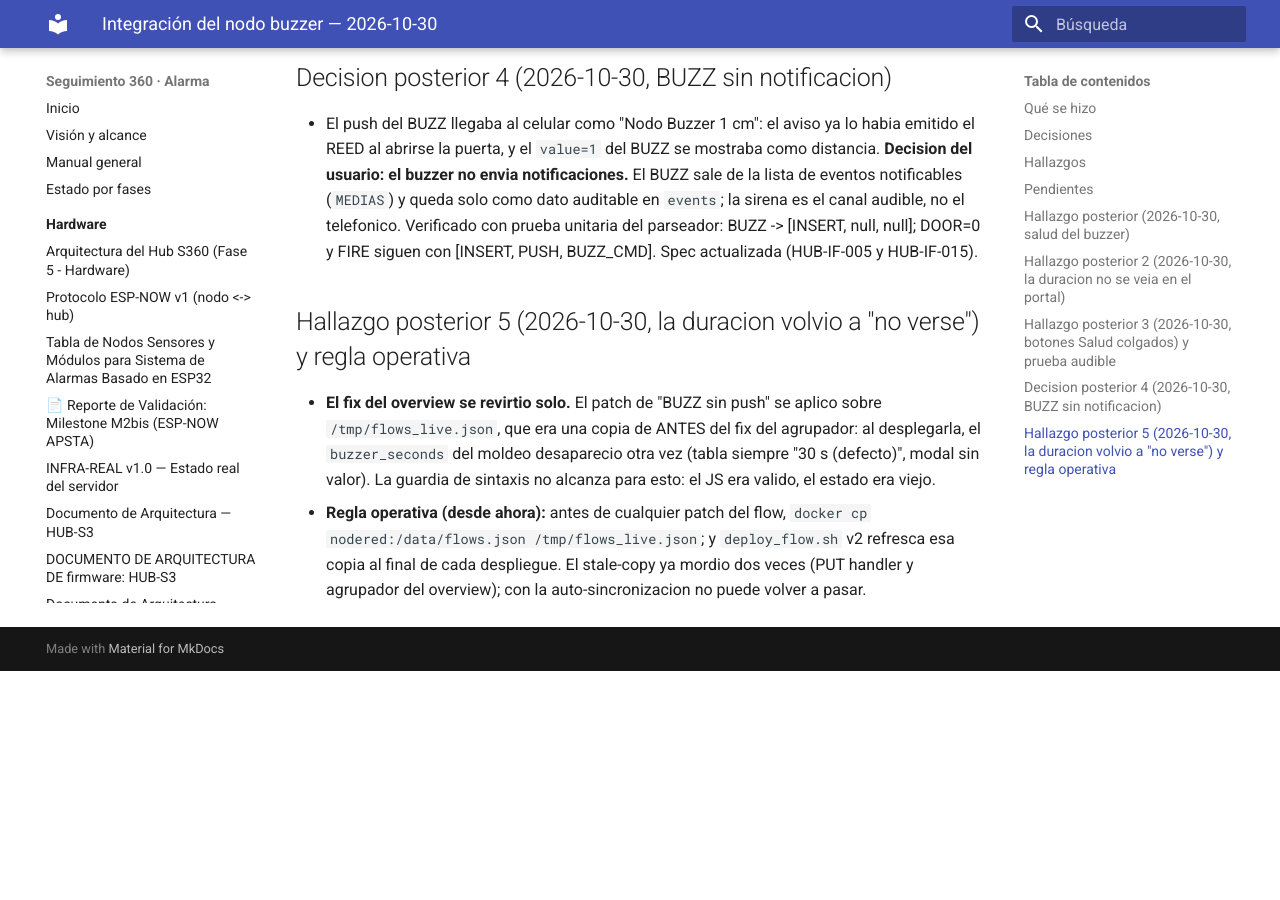
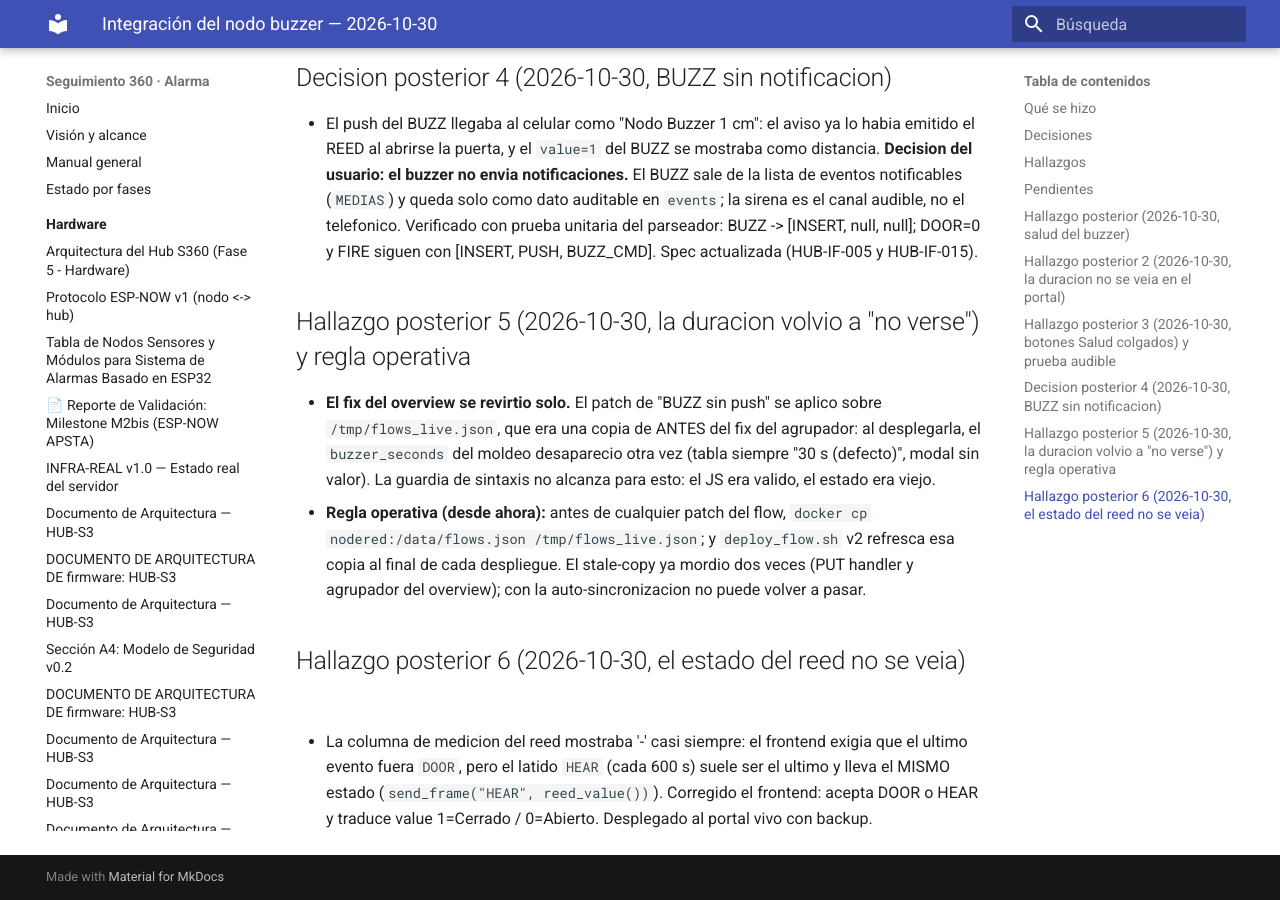
Before and after one commit to khalifa63/seguimiento360-alarma, an MkDocs documentation site: the page built from docs/operaciones/2026-10-30-integracion-buzzer.md, in a window 1280 px wide and 900 px high, scrolled down 3111 px. Built offline with MkDocs 1.6.1 and Material for MkDocs 9.7.7, drawn with Linux system fonts in a browser that asks for light colours; before the commit the page ends 3782 px from its top, so only the background shows below that.

Commit message:
fix(portal): estado del reed visible con DOOR o HEAR (el latido lleva el mismo estado)

```diff
--- a/docs/operaciones/2026-10-30-integracion-buzzer.md
+++ b/docs/operaciones/2026-10-30-integracion-buzzer.md
@@ -131,3 +131,11 @@ hallazgos y lo que quedó pendiente.
   `deploy_flow.sh` v2 refresca esa copia al final de cada despliegue. El
   stale-copy ya mordio dos veces (PUT handler y agrupador del overview);
   con la auto-sincronizacion no puede volver a pasar.
+
+## Hallazgo posterior 6 (2026-10-30, el estado del reed no se veia)
+
+- La columna de medicion del reed mostraba '-' casi siempre: el frontend
+  exigia que el ultimo evento fuera `DOOR`, pero el latido `HEAR` (cada
+  600 s) suele ser el ultimo y lleva el MISMO estado (`send_frame("HEAR",
+  reed_value())`). Corregido el frontend: acepta DOOR o HEAR y traduce
+  value 1=Cerrado / 0=Abierto. Desplegado al portal vivo con backup.
```
Also changed, not shown: 1 other file.
